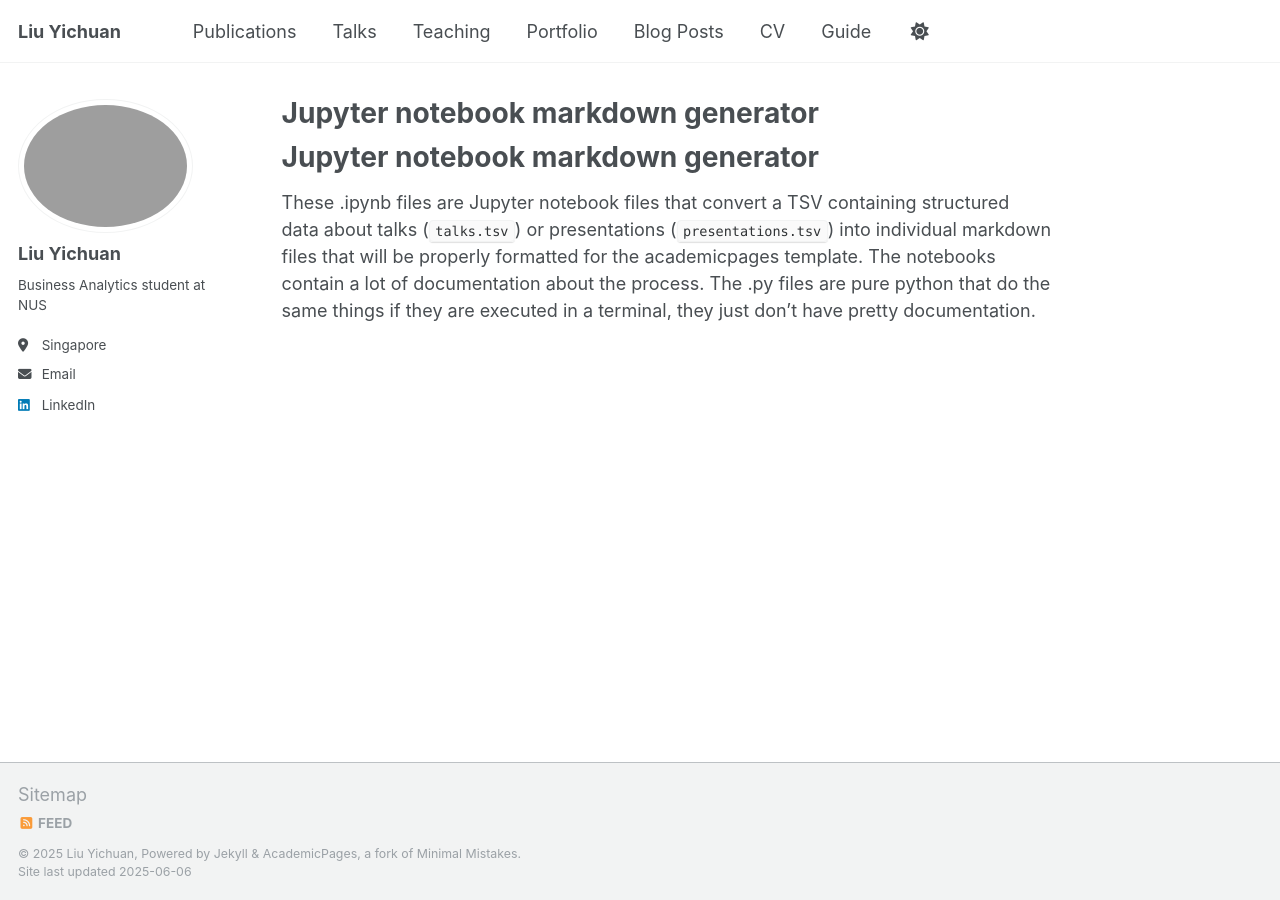
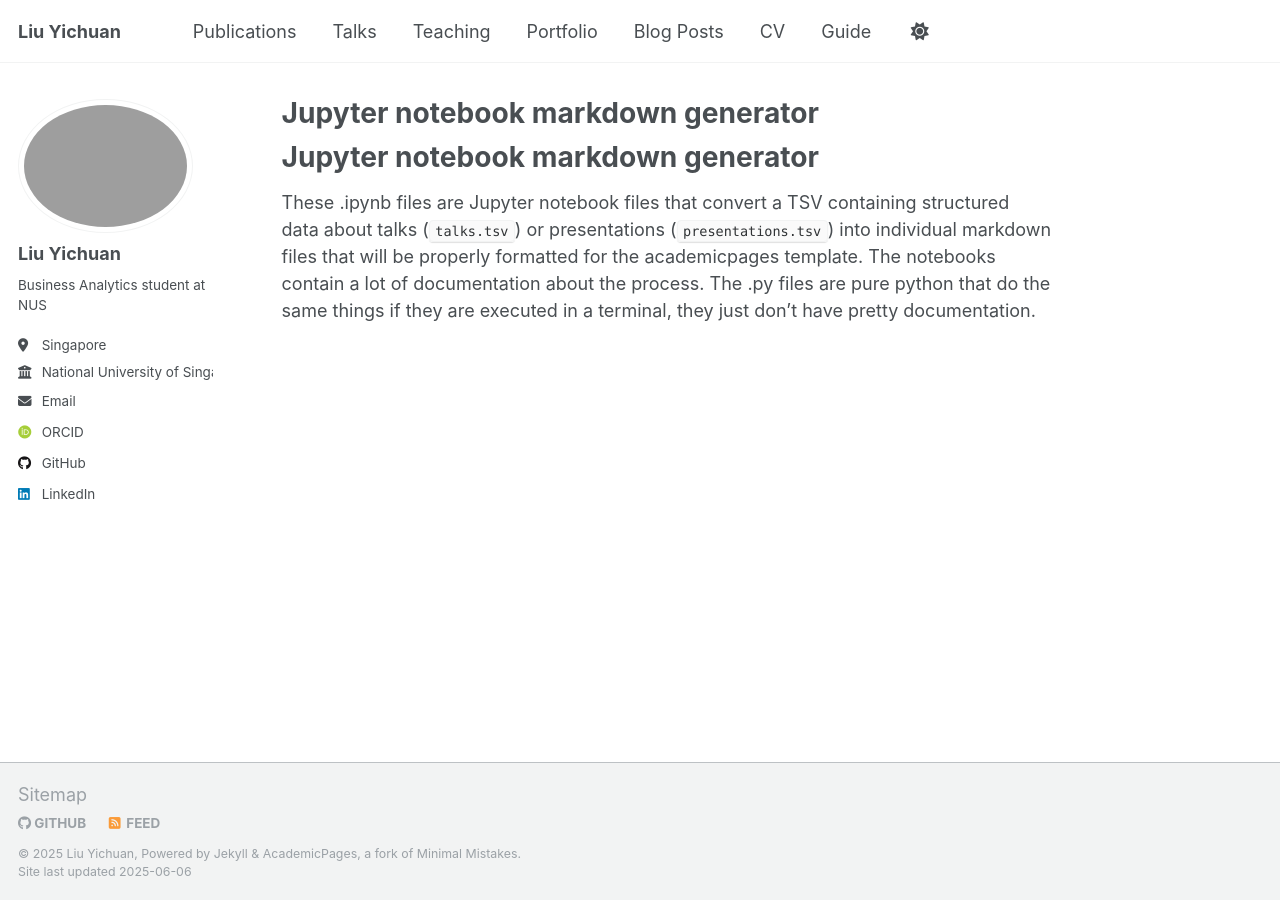
Before and after one commit to lydia372/lydia372.github.io, a Jekyll site: the page built from markdown_generator/readme.md, in a window 1280 px wide. Built offline with Jekyll 4.4.1, drawn with Linux system fonts in a browser that asks for light colours; some web fonts are replaced; our own code applies the rules of GitHub Pages for plain Markdown files; part of the change alters nothing that is shown.

Commit message:
Update _config.yml

```diff
--- a/_config.yml
+++ b/_config.yml
@@ -1,31 +1,42 @@
-# Basic Site Info
+# ==================================================
+# ✅ Basic Site Info
+# ==================================================
 title: "Liu Yichuan"
 name: "Liu Yichuan"
 description: "Business Analytics @ NUS | AI x Finance | Portfolio & Projects"
 url: "https://lydia372.github.io"
-baseurl: ""  # 留空表示网站部署在根目录
+baseurl: ""  # 留空代表部署在根目录
 
-# Sidebar Profile Info
+# ==================================================
+# ✅ Sidebar Profile Info (左边栏内容)
+# ==================================================
 author:
   avatar: "profile.png"
   name: "Liu Yichuan"
   bio: "Business Analytics student at NUS"
   location: "Singapore"
+  employer: "National University of Singapore"
   email: "yichuan025@gmail.com"
-  linkedin: "your-linkedin-id"   # 如果没有可以删掉或留空
+  github: "lydia372"
+  linkedin: "liu-yichuan-123456"  # ⚠️改成你真实的 LinkedIn ID
+  scholar: ""                     # 如你有 Google Scholar 可填写，否则留空
+  orcid: ""                       # 如没有 ORCID，可留空或删掉
 
-# Navigation Bar
+# ==================================================
+# ✅ Navigation Bar 顶部导航栏页面（顺序可调）
+# ==================================================
 header_pages:
   - about.md
   - projects.md
   - experience.md
   - cv.md
 
-# Markdown + Layout
+# ==================================================
+# ✅ Markdown 设置 + 页面布局
+# ==================================================
 markdown: kramdown
 highlighter: rouge
 
-# Default Layout Settings
 defaults:
   - scope:
       path: ""
@@ -34,11 +45,15 @@ defaults:
       layout: single
       author_profile: true
 
-# Plugins (推荐保留 RSS 和 sitemap)
+# ==================================================
+# ✅ 插件（建议保留 RSS Feed 和 sitemap）
+# ==================================================
 plugins:
   - jekyll-feed
   - jekyll-sitemap
 
-# Permalink format
+# ==================================================
+# ✅ 输出设置（文章链接结构）
+# ==================================================
 permalink: /:categories/:title/
 timezone: Asia/Singapore
```
